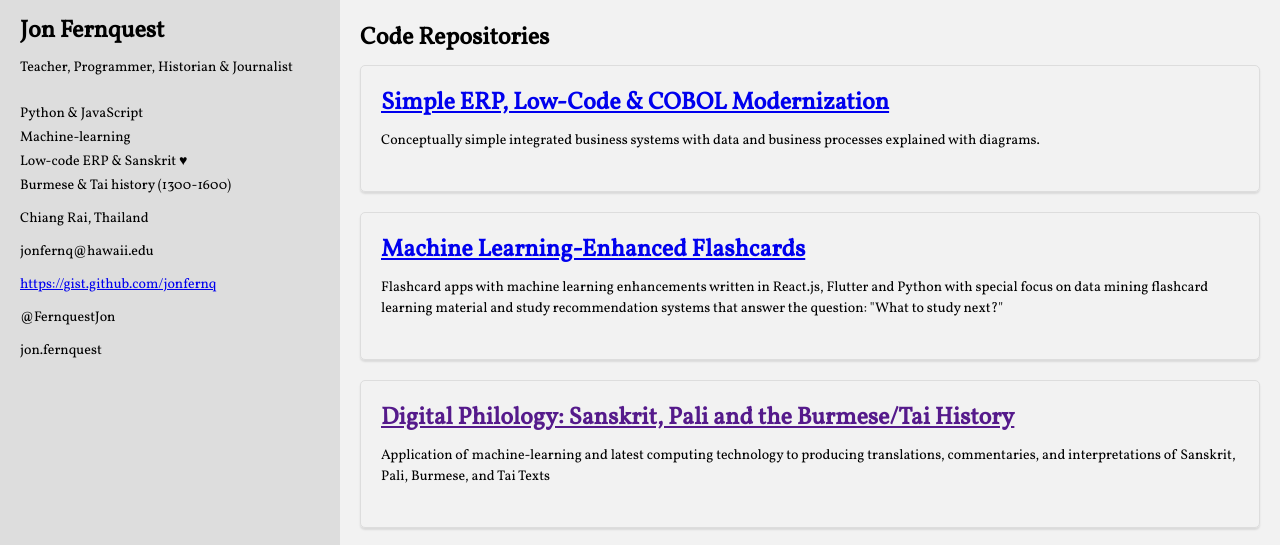
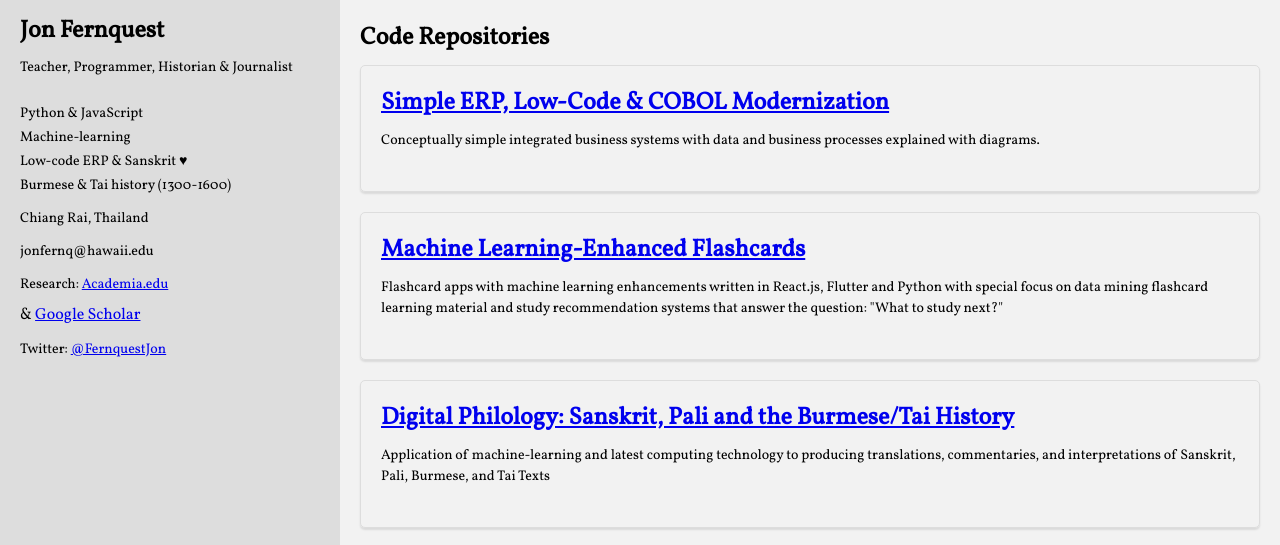
Before and after one commit to jonfernq/jonfernq.github.io, a plain HTML site: page index.html in a window 1280 px wide. Shown: the part 249-794 px from the top of the page. Drawn offline with Linux system fonts and the light colour scheme.

Commit message:
Update index.html

```diff
--- a/index.html
+++ b/index.html
@@ -98,9 +98,8 @@
 			</ul>
 			<p>Chiang Rai, Thailand</p>
 			<p>jonfernq@hawaii.edu</p>
-			<p><a href="https://gist.github.com/jonfernq">https://gist.github.com/jonfernq</a></p>
-			<p>@FernquestJon</p>
-			<p>jon.fernquest</p>
+			<p>Research: <a href="https://mfuth.academia.edu/JonFernquest">Academia.edu</a></p> & <a href="https://scholar.google.com/citations?user=GM7-oRYAAAAJ&hl=en">Google Scholar</a>
+			<p>Twitter: <a href="https:</a>//twitter.com/FernquestJon">@FernquestJon</a></p>
 		</div>
 		<div id="main">
 			<h2>Jon Fernquest</h2>
@@ -125,8 +124,8 @@
 		</div>
 
 		<div class="project">
-			<h3><a href="">Digital Philology: Sanskrit, Pali and the Burmese/Tai History</a></h3>
-            <p>Application of machine-learning and latest computing technology to producing translations, commentaries, and interpretations of
+			<h3><a href=""><a href="https://mfuth.academia.edu/JonFernquest">Digital Philology: Sanskrit, Pali and the Burmese/Tai History</a></h3>
+                        <p>Application of machine-learning and latest computing technology to producing translations, commentaries, and interpretations of
 			Sanskrit, Pali, Burmese, and Tai Texts</p>
 		</div>
 
```
